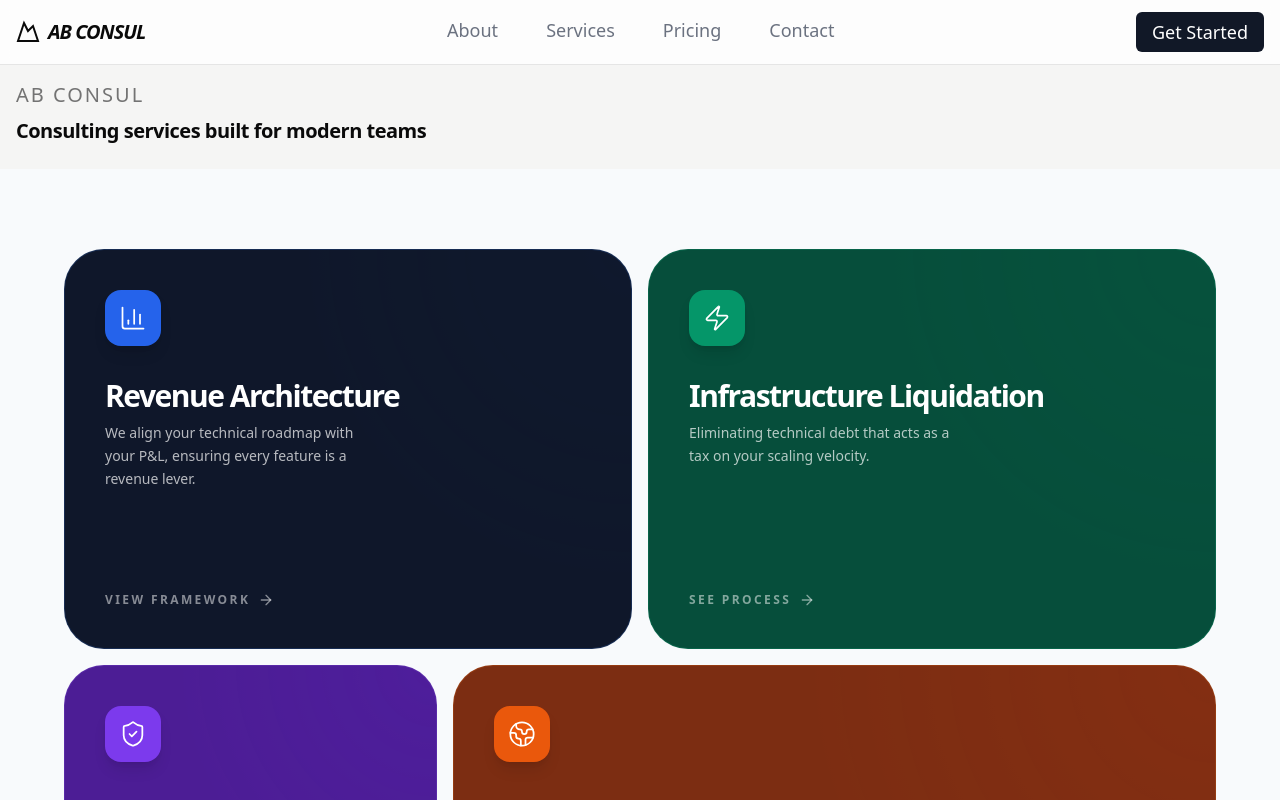
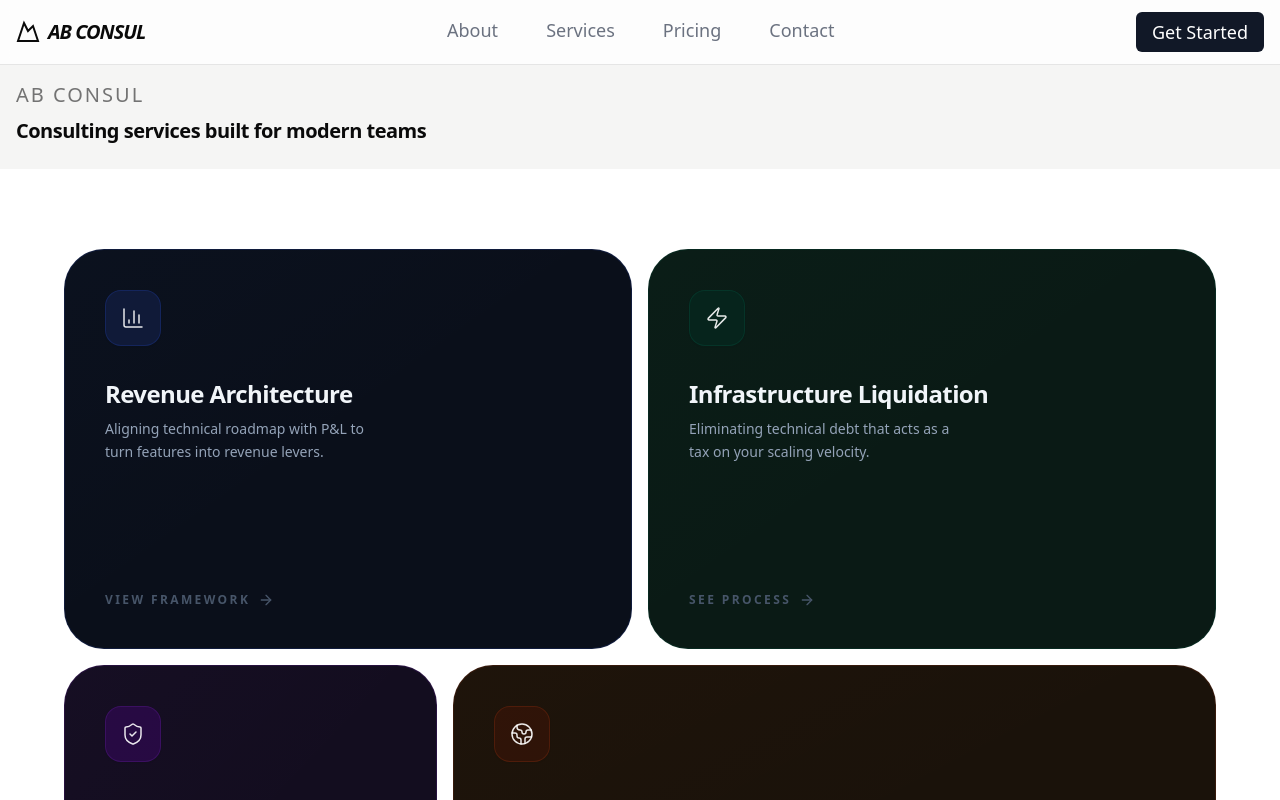
Before and after one commit to l-tting/ab-consul, a Next.js app in the folder my-app/: page / in a window 1280 px wide. Shown: the top 800 px of the page. Built offline with nearby package versions, Linux system fonts and the light colour scheme.

Commit message:
subtle clr on hero cards ---v1 ---b/l

```diff
--- a/my-app/src/components/HeroHome.jsx
+++ b/my-app/src/components/HeroHome.jsx
@@ -19,31 +19,31 @@ export const BentoGrid = ({ children, className }) => {
 export const BentoCard = ({ name, className, background, Icon, description, href, cta, theme }) => (
   <div className={cn(
     "group relative flex flex-col justify-between overflow-hidden rounded-[2.5rem] border p-10 transition-all duration-700 hover:scale-[1.01]",
-    theme.bg,      // Unique Background
-    theme.border,  // Unique Border
-    theme.shadow,  // Unique Hover Shadow
+    theme.bg,      // Muted background
+    theme.border,  // Low-opacity border
+    theme.shadow,  // Subtle glow
     className
   )}>
-    {/* Background Pattern/Overlay */}
-    <div className="absolute inset-0 z-0 opacity-30 mix-blend-overlay">{background}</div>
+    {/* Subtle Glow Overlay */}
+    <div className="absolute inset-0 z-0 opacity-20 transition-opacity duration-500 group-hover:opacity-40">{background}</div>
 
     <div className="z-10 flex flex-col gap-2 transition-all duration-500 group-hover:-translate-y-2">
       {Icon && (
         <div className={cn(
-          "mb-6 flex h-14 w-14 items-center justify-center rounded-2xl text-white shadow-lg transition-all duration-500 group-hover:scale-110 group-hover:rotate-3",
+          "mb-6 flex h-14 w-14 items-center justify-center rounded-2xl text-white/90 shadow-sm transition-all duration-500 group-hover:scale-110",
           theme.iconBg
         )}>
-          <Icon size={28} strokeWidth={1.5} />
+          <Icon size={24} strokeWidth={1.5} />
         </div>
       )}
-      <h3 className="text-3xl font-bold tracking-tighter text-white">{name}</h3>
-      <p className="max-w-[280px] text-sm font-medium leading-relaxed text-white/70 group-hover:text-white transition-colors">
+      <h3 className="text-2xl font-bold tracking-tight text-slate-100">{name}</h3>
+      <p className="max-w-[280px] text-sm font-medium leading-relaxed text-slate-400 group-hover:text-slate-200 transition-colors">
         {description}
       </p>
     </div>
 
     <div className="z-10 flex items-center pt-4">
-      <a href={href} className="flex items-center text-xs font-black uppercase tracking-[0.2em] text-white/50 transition-colors hover:text-white">
+      <a href={href} className="flex items-center text-xs font-black uppercase tracking-[0.2em] text-slate-600 transition-colors hover:text-slate-300">
         {cta} <ArrowRightIcon />
       </a>
     </div>
@@ -54,17 +54,17 @@ const features = [
   {
     Icon: BarChart3,
     name: "Revenue Architecture",
-    description: "We align your technical roadmap with your P&L, ensuring every feature is a revenue lever.",
+    description: "Aligning technical roadmap with P&L to turn features into revenue levers.",
     href: "#",
     cta: "View Framework",
     className: "md:col-span-3",
     theme: {
-      bg: "bg-[#0f172a]", // Deep Navy
-      border: "border-blue-500/20",
-      shadow: "hover:shadow-blue-500/20",
-      iconBg: "bg-blue-600"
+      bg: "bg-[#0a0f1a]", // Muted Midnight Blue
+      border: "border-blue-900/30",
+      shadow: "hover:shadow-blue-900/20",
+      iconBg: "bg-blue-950/50 border border-blue-800/30"
     },
-    background: <div className="absolute inset-0 bg-[radial-gradient(circle_at_top_right,_var(--tw-gradient-stops))] from-blue-400/20 via-transparent to-transparent" />
+    background: <div className="absolute inset-0 bg-gradient-to-br from-blue-500/10 via-transparent to-transparent" />
   },
   {
     Icon: Zap,
@@ -74,12 +74,12 @@ const features = [
     cta: "See Process",
     className: "md:col-span-3",
     theme: {
-      bg: "bg-[#064e3b]", // Deep Forest
-      border: "border-emerald-500/20",
-      shadow: "hover:shadow-emerald-500/20",
-      iconBg: "bg-emerald-600"
+      bg: "bg-[#0a1a15]", // Muted Deep Moss
+      border: "border-emerald-900/30",
+      shadow: "hover:shadow-emerald-900/20",
+      iconBg: "bg-emerald-950/50 border border-emerald-800/30"
     },
-    background: <div className="absolute inset-0 bg-[radial-gradient(circle_at_top_right,_var(--tw-gradient-stops))] from-emerald-400/20 via-transparent to-transparent" />
+    background: <div className="absolute inset-0 bg-gradient-to-br from-emerald-500/10 via-transparent to-transparent" />
   },
   {
     Icon: ShieldCheck,
@@ -88,13 +88,14 @@ const features = [
     href: "#",
     cta: "Read Case Study",
     className: "md:col-span-2",
+    color: "purple",
     theme: {
-      bg: "bg-[#4c1d95]", // Deep Royal Purple
-      border: "border-violet-500/20",
-      shadow: "hover:shadow-violet-500/20",
-      iconBg: "bg-violet-600"
+      bg: "bg-[#130d1f]", // Muted Deep Plum
+      border: "border-purple-900/30",
+      shadow: "hover:shadow-purple-900/20",
+      iconBg: "bg-purple-950/50 border border-purple-800/30"
     },
-    background: <div className="absolute inset-0 bg-[radial-gradient(circle_at_top_right,_var(--tw-gradient-stops))] from-violet-400/20 via-transparent to-transparent" />
+    background: <div className="absolute inset-0 bg-gradient-to-br from-purple-500/10 via-transparent to-transparent" />
   },
   {
     Icon: Globe2,
@@ -104,18 +105,18 @@ const features = [
     cta: "Scale Globally",
     className: "md:col-span-4",
     theme: {
-      bg: "bg-[#7c2d12]", // Deep Terracotta/Rust
-      border: "border-orange-500/20",
-      shadow: "hover:shadow-orange-500/20",
-      iconBg: "bg-orange-600"
+      bg: "bg-[#1a120a]", // Muted Dark Bronze
+      border: "border-orange-900/30",
+      shadow: "hover:shadow-orange-900/20",
+      iconBg: "bg-orange-950/50 border border-orange-800/30"
     },
-    background: <div className="absolute inset-0 bg-[radial-gradient(circle_at_top_right,_var(--tw-gradient-stops))] from-orange-400/20 via-transparent to-transparent" />
+    background: <div className="absolute inset-0 bg-gradient-to-br from-orange-500/10 via-transparent to-transparent" />
   }
 ];
 
 export default function HeroHome() {
   return (
-    <div className="w-full py-20 flex justify-center bg-slate-50">
+    <div className="w-full py-20 flex justify-center bg-white">
       <div className="w-[95%] lg:w-[90%]">
         <BentoGrid>
           {features.map((feature, idx) => (
```
